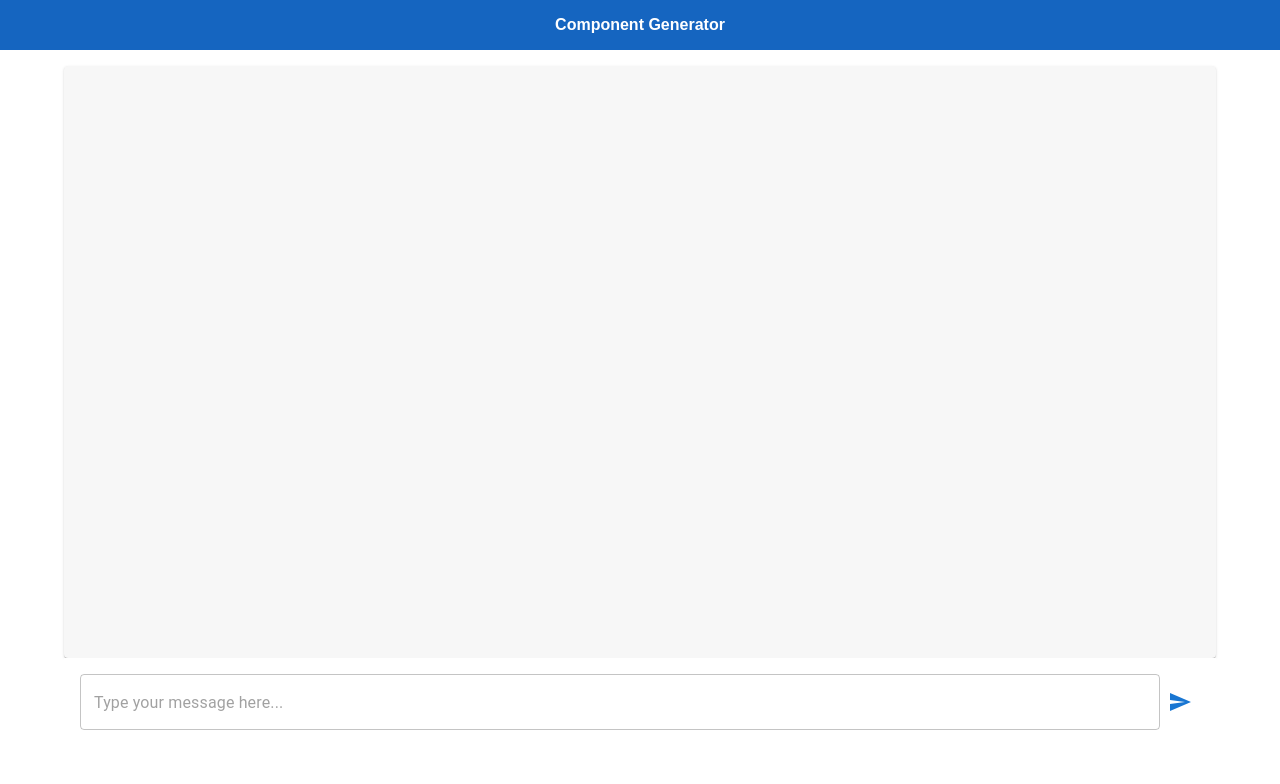
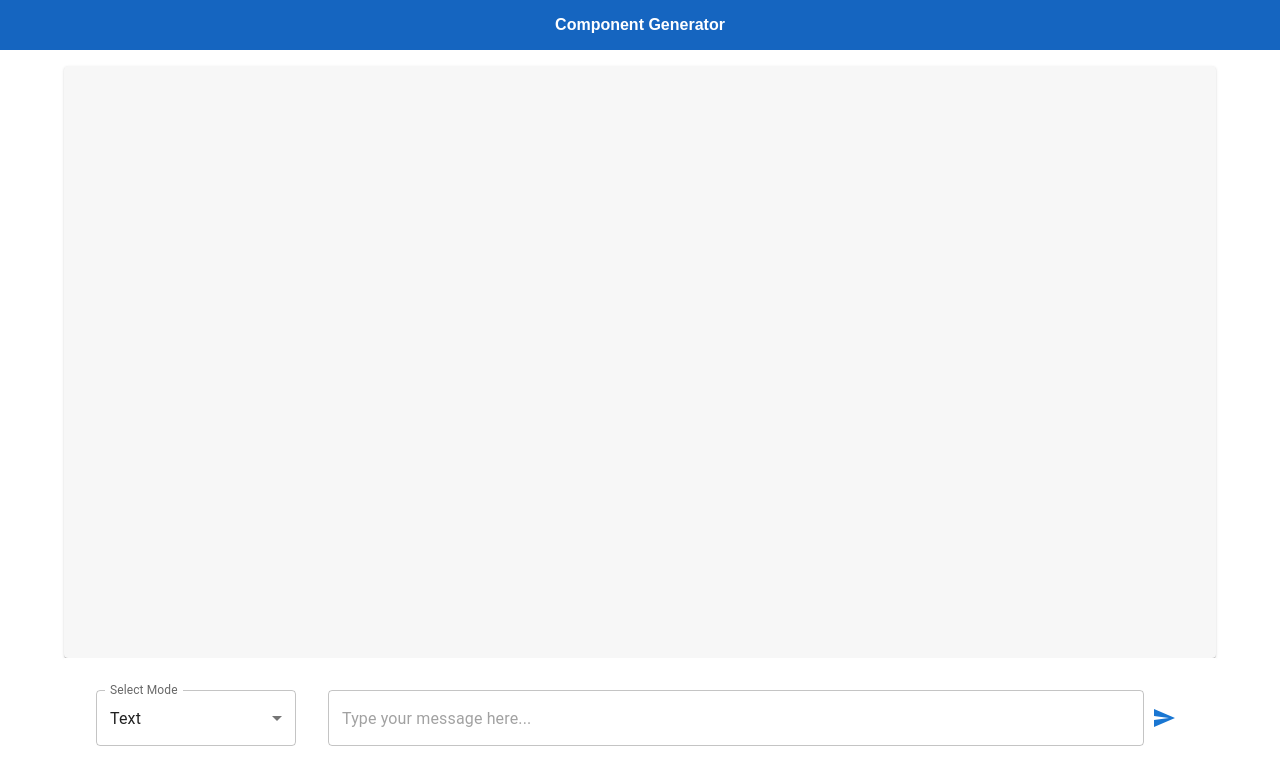
Before and after one commit to AIProductHack/frontend-service, a React (Create React App) app: page /chat in a window 1280 px wide. Shown: the top 784 px of the page. Built offline with nearby package versions, Linux system fonts and the light colour scheme.

Commit message:
add: ui ability to select different input sources

```diff
--- a/src/components/ChatPage/ChatPage.tsx
+++ b/src/components/ChatPage/ChatPage.tsx
@@ -1,9 +1,20 @@
 import React, { useState } from "react";
-import { Box, Container, Paper, TextField, IconButton, Typography } from "@mui/material";
+import {
+    Box,
+    Container,
+    Paper,
+    TextField,
+    IconButton,
+    Typography,
+    FormControl,
+    Select,
+    InputLabel,
+    MenuItem,
+} from "@mui/material";
 import SendIcon from '@mui/icons-material/Send';
 
 import { Query } from '../../queryHandler/Abstract';
-import QueryHandlerFactory from "../../queryHandler/Factory";
+import QueryHandlerFactory, { QueryMode } from "../../queryHandler/Factory";
 
 import './ChatPage.css'
 
@@ -16,8 +27,11 @@ type Message = {
 const ChatPage: React.FC = () => {
     const [messages, setMessages] = useState<Message[]>([]);
     const [inputText, setInputText] = useState<string>("");
+    const [mode, setMode] = useState<string>("text");
 
-    const handlerFactory = new QueryHandlerFactory('json');
+    const handleModeChange = (event: any) => {
+        setMode(event.target.value as string);
+    };
 
     const handleSendMessage = () => {
         if (inputText.trim()) {
@@ -27,6 +41,8 @@ const ChatPage: React.FC = () => {
         }
 
         try {
+            let handleMode: QueryMode = QueryMode[mode as keyof typeof QueryMode];
+            const handlerFactory = new QueryHandlerFactory(handleMode);
             const query: Query = {
                 content: inputText.trim()
             };
@@ -73,7 +89,33 @@ const ChatPage: React.FC = () => {
                         </Typography>
                     ))}
                 </Paper>
-                <Box component="main" p={2} bgcolor="#fff" display="flex" alignItems="center">
+                <Box display="flex" justifyContent="left" alignItems="left" p={2} bgcolor="#fff">
+                    <Box display="flex" justifyContent="left" alignSelf="left" p={2} bgcolor="#fff">
+                        <FormControl variant="outlined" style={{ minWidth: 200 }}>
+                            <InputLabel id="mode-select-label">Select Mode</InputLabel>
+                            <Select
+                                labelId="mode-select-label"
+                                id="mode-select"
+                                value={mode}
+                                onChange={handleModeChange}
+                                label="Select Mode"
+                            >
+                                <MenuItem value="text">Text</MenuItem>
+                                <MenuItem value="json">JSON</MenuItem>
+                                <MenuItem value="audio">Audio</MenuItem>
+                                <MenuItem value="image">Image</MenuItem>
+                            </Select>
+                        </FormControl>
+                    </Box>
+                    <Box
+                        component="main"
+                        p={2}
+                        bgcolor="#fff"
+                        display="flex"
+                        alignSelf="right"
+                        alignItems="right"
+                        width="100%"
+                    >
                         <TextField
                             variant="outlined"
                             fullWidth
@@ -86,6 +128,7 @@ const ChatPage: React.FC = () => {
                             <SendIcon />
                         </IconButton>
                     </Box>
+                </Box>
             </Container>
         </Box>
     );
--- a/src/queryHandler/Factory.ts
+++ b/src/queryHandler/Factory.ts
@@ -4,11 +4,12 @@ import TextQueryHandler from "./Text";
 import AudioQueryHandler from "./Audio";
 import ImageQueryHandler from "./Image";
 
-type QueryMode =
-    | 'json'
-    | 'text'
-    | 'audio'
-    | 'image'
+export enum QueryMode {
+    json,
+    text,
+    audio,
+    image,
+}
 
 class QueryHandlerFactory {
     mode: QueryMode;
@@ -19,16 +20,16 @@ class QueryHandlerFactory {
 
     getHandler(query: Query): QueryHandler {
         switch (this.mode) {
-            case 'json': {
+            case QueryMode.json: {
                 return new JsonQueryHandler(query);
             };
-            case 'text': {
+            case QueryMode.text: {
                 return new TextQueryHandler(query);
             }
-            case 'audio': {
+            case QueryMode.audio: {
                 return new AudioQueryHandler(query);
             };
-            case 'image': {
+            case QueryMode.image: {
                 return new ImageQueryHandler(query);
             }
         }
```
Lines whose indentation alone changed are shown as unchanged.
